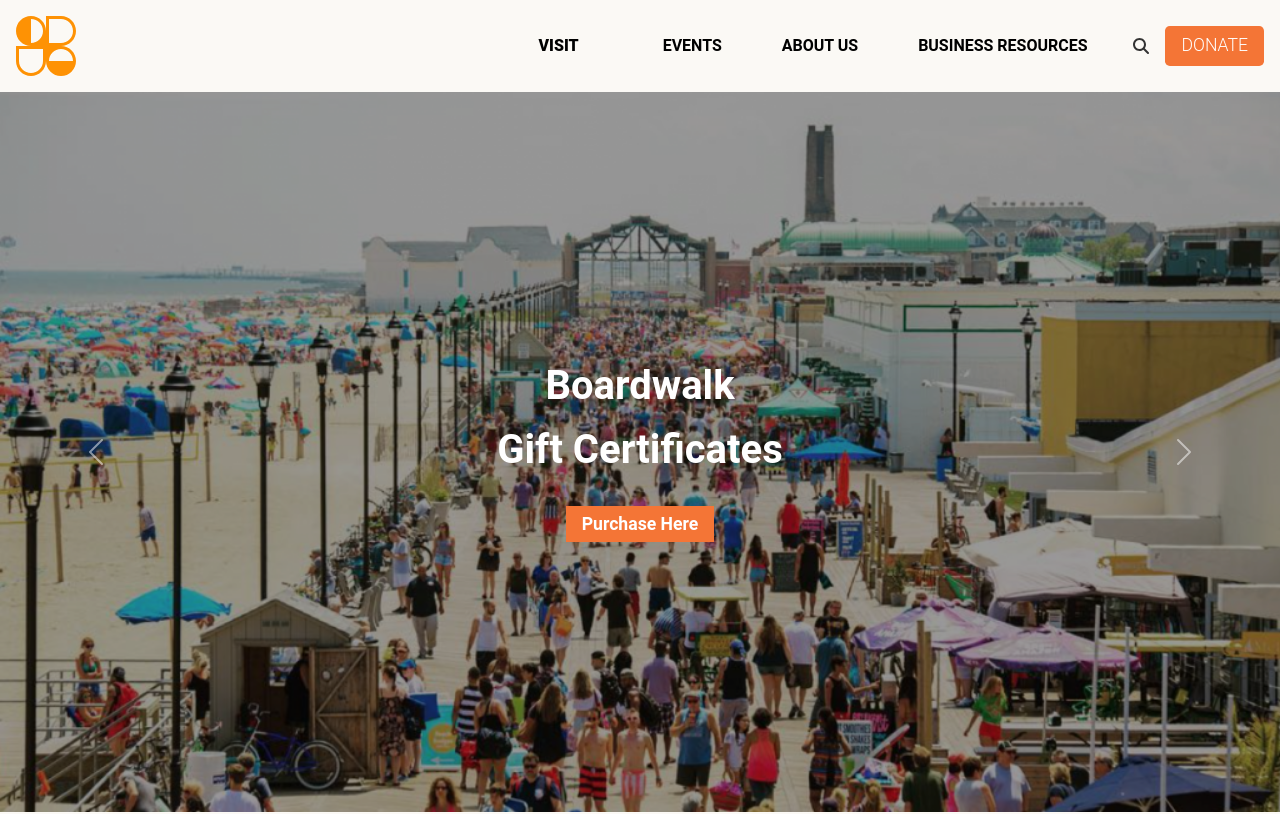
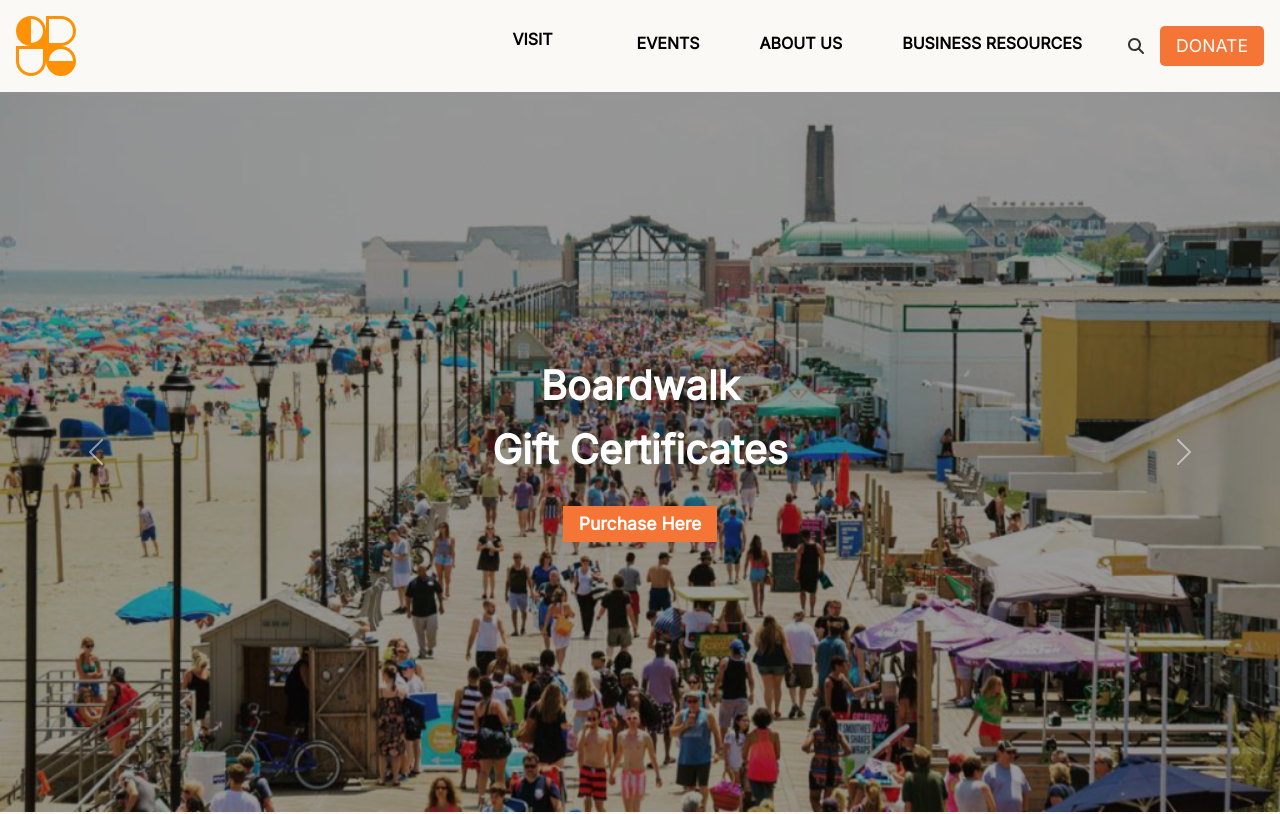
Before and after one commit to moviefan322/ashbury, a Next.js app: page / in a window 1280 px wide. Shown: the top 814 px of the page. Built offline with nearby package versions, Linux system fonts and the light colour scheme.

Commit message:
updates font and Head

```diff
--- a/src/components/DesktopNavBar.module.css
+++ b/src/components/DesktopNavBar.module.css
@@ -11,11 +11,12 @@
   position: relative;
   font-weight: bolder;
   margin: 0 1.5rem;
+  padding-bottom:.5rem;
 }
 
 .dropdown {
   position: absolute;
-  top: 100%; /* Start just below the button */
+  top: 95%; /* Start just below the button */
   left: 0;
   width: 18rem;
   background-color: var(--bs-light);
--- a/src/pages/_app.tsx
+++ b/src/pages/_app.tsx
@@ -44,7 +44,7 @@
   return (
     <>
       <Head>
-        <title>My Page Title</title>
+        <title>Asbury Park Downtown</title>
         <meta name="description" content="Description of my page" />
         <link rel="icon" href="/favicon.svg?v=2" type="image/svg+xml" />
 
--- a/src/styles/globals.css
+++ b/src/styles/globals.css
@@ -1,8 +1,11 @@
+@import url('https://fonts.googleapis.com/css2?family=Inter&display=swap');
+
+
 body {
   margin: 0;
   padding: 0;
   box-sizing: border-box;
-  font-family: "Roboto", sans-serif;
+  font-family: 'Inter', sans-serif;
   background-color: var(--bs-light);
   color: #333;
   font-size: 16px;
```
